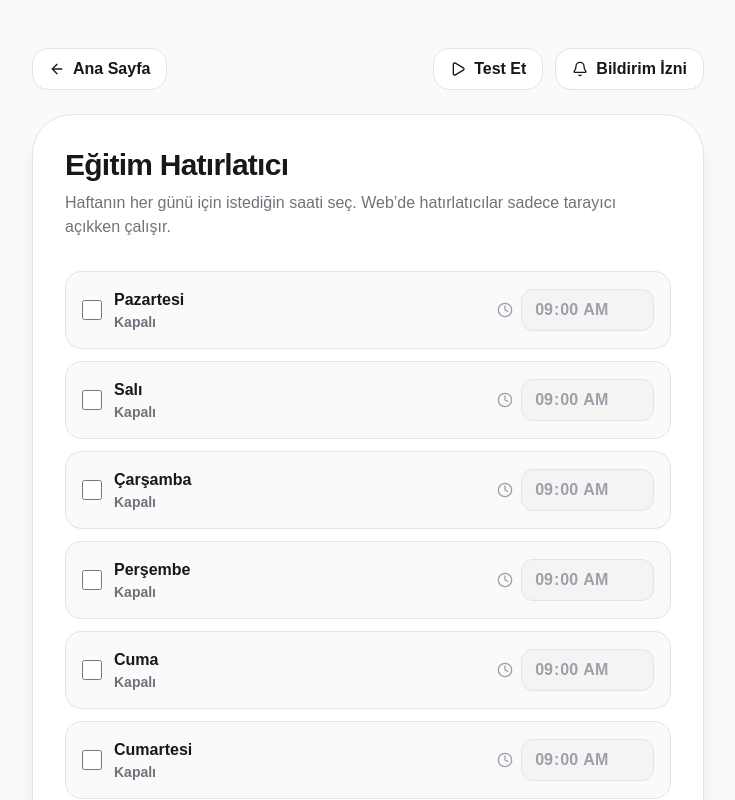
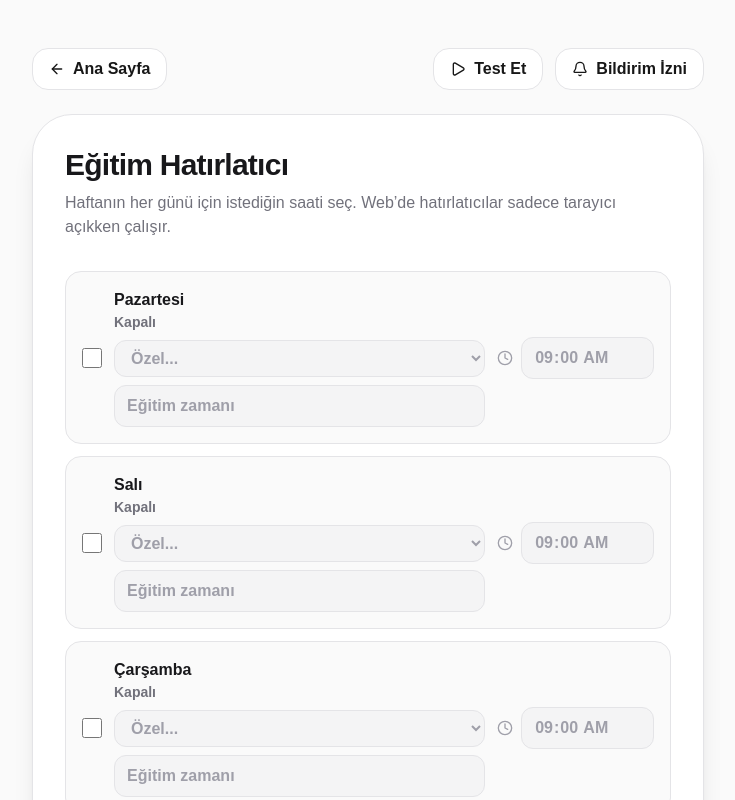
Before and after one commit to zeynelguner-del/otizm, a Next.js app: page /education-reminder in a window 1280 px wide. Shown: the top 800 px of the page, without its empty margins (272-1007 px from the left). Built offline with nearby package versions, Linux system fonts and the light colour scheme.

Commit message:
Hatırlatıcı: gün bazında metin

```diff
--- a/src/app/education-reminder/page.tsx
+++ b/src/app/education-reminder/page.tsx
@@ -8,6 +8,7 @@ import { cn } from "@/lib/utils";
 type DayReminder = {
   enabled: boolean;
   time: string;
+  message: string;
 };
 
 type EducationReminderState = {
@@ -17,23 +18,26 @@ type EducationReminderState = {
 const STORAGE_KEY = "educationReminderV1";
 
 const DAY_LABELS = ["Pazartesi", "Salı", "Çarşamba", "Perşembe", "Cuma", "Cumartesi", "Pazar"];
+const MESSAGE_PRESETS = ["Floortime zamanı", "Dil terapisi zamanı", "Özel eğitim zamanı", "Ergo terapi zamanı", "Hareket eğitimi zamanı", "Duygu çalışması zamanı"];
+const DEFAULT_MESSAGE = "Eğitim zamanı";
 
 const readState = (): EducationReminderState => {
-  if (typeof window === "undefined") return { days: DAY_LABELS.map(() => ({ enabled: false, time: "09:00" })) };
+  if (typeof window === "undefined") return { days: DAY_LABELS.map(() => ({ enabled: false, time: "09:00", message: DEFAULT_MESSAGE })) };
   try {
     const raw = localStorage.getItem(STORAGE_KEY);
-    if (!raw) return { days: DAY_LABELS.map(() => ({ enabled: false, time: "09:00" })) };
+    if (!raw) return { days: DAY_LABELS.map(() => ({ enabled: false, time: "09:00", message: DEFAULT_MESSAGE })) };
     const parsed = JSON.parse(raw) as unknown;
     const obj = parsed as EducationReminderState;
-    if (!obj || !Array.isArray(obj.days) || obj.days.length !== 7) return { days: DAY_LABELS.map(() => ({ enabled: false, time: "09:00" })) };
+    if (!obj || !Array.isArray(obj.days) || obj.days.length !== 7) return { days: DAY_LABELS.map(() => ({ enabled: false, time: "09:00", message: DEFAULT_MESSAGE })) };
     return {
       days: obj.days.map((d) => ({
         enabled: Boolean(d?.enabled),
         time: typeof d?.time === "string" && /^\d{2}:\d{2}$/.test(d.time) ? d.time : "09:00",
+        message: typeof d?.message === "string" && d.message.trim() ? d.message.trim() : DEFAULT_MESSAGE,
       })),
     };
   } catch {
-    return { days: DAY_LABELS.map(() => ({ enabled: false, time: "09:00" })) };
+    return { days: DAY_LABELS.map(() => ({ enabled: false, time: "09:00", message: DEFAULT_MESSAGE })) };
   }
 };
 
@@ -148,7 +152,7 @@ export default function EducationReminderPage() {
       const ms = Math.max(0, when.getTime() - Date.now());
       const id = window.setTimeout(() => {
         const title = "Eğitim Hatırlatıcı";
-        const body = `${DAY_LABELS[i]} ${d.time} zamanı.`;
+        const body = `${DAY_LABELS[i]} ${d.time} • ${d.message}`;
         if (canNotify && Notification.permission === "granted") {
           try {
             new Notification(title, { body });
@@ -191,7 +195,7 @@ export default function EducationReminderPage() {
 
   const testNow = async () => {
     const title = "Eğitim Hatırlatıcı";
-    const body = "Test bildirimi.";
+    const body = "Test bildirimi • Eğitim zamanı";
     if (canNotify && Notification.permission === "granted") {
       try {
         new Notification(title, { body });
@@ -271,6 +275,8 @@ export default function EducationReminderPage() {
             {DAY_LABELS.map((label, i) => {
               const d = state.days[i]!;
               const next = d.enabled ? nextOccurrence(i, d.time) : null;
+              const messageIsCustom = !MESSAGE_PRESETS.includes(d.message);
+              const selectValue = messageIsCustom ? "__custom__" : d.message;
               return (
                 <div
                   key={label}
@@ -287,6 +293,48 @@ export default function EducationReminderPage() {
                     <div className="text-sm font-bold text-zinc-500">
                       {d.enabled ? `Saat: ${d.time}` : "Kapalı"}
                       {next ? ` • Sonraki: ${formatDateTime(next)}` : ""}
+                    </div>
+                    <div className="mt-2 flex flex-col gap-2">
+                      <select
+                        value={selectValue}
+                        disabled={!d.enabled}
+                        onChange={(e) => {
+                          const v = e.target.value;
+                          if (v === "__custom__") {
+                            updateDay(i, { message: d.message && !MESSAGE_PRESETS.includes(d.message) ? d.message : "" });
+                            return;
+                          }
+                          updateDay(i, { message: v });
+                        }}
+                        className={cn(
+                          "px-3 py-2 rounded-xl border font-black",
+                          d.enabled
+                            ? "bg-white dark:bg-zinc-900 border-zinc-200 dark:border-zinc-800"
+                            : "bg-zinc-100 dark:bg-zinc-900/50 border-zinc-200 dark:border-zinc-800 text-zinc-400"
+                        )}
+                      >
+                        {MESSAGE_PRESETS.map((p) => (
+                          <option key={p} value={p}>
+                            {p}
+                          </option>
+                        ))}
+                        <option value="__custom__">Özel...</option>
+                      </select>
+                      {messageIsCustom ? (
+                        <input
+                          type="text"
+                          value={d.message}
+                          disabled={!d.enabled}
+                          onChange={(e) => updateDay(i, { message: e.target.value })}
+                          placeholder="Örn: Floortime zamanı"
+                          className={cn(
+                            "px-3 py-2 rounded-xl border font-black",
+                            d.enabled
+                              ? "bg-white dark:bg-zinc-900 border-zinc-200 dark:border-zinc-800"
+                              : "bg-zinc-100 dark:bg-zinc-900/50 border-zinc-200 dark:border-zinc-800 text-zinc-400"
+                          )}
+                        />
+                      ) : null}
                     </div>
                   </div>
                   <div className="flex items-center gap-2">
```
Also changed, not shown: 2 other files (tests, documents, lock files or other folders).
